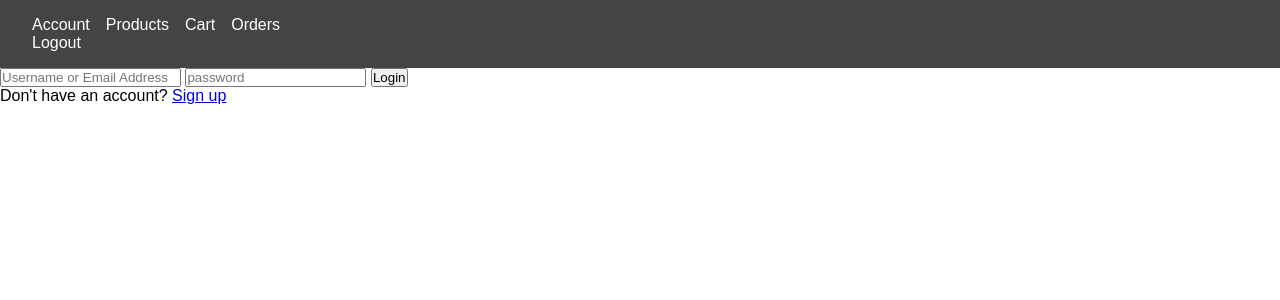
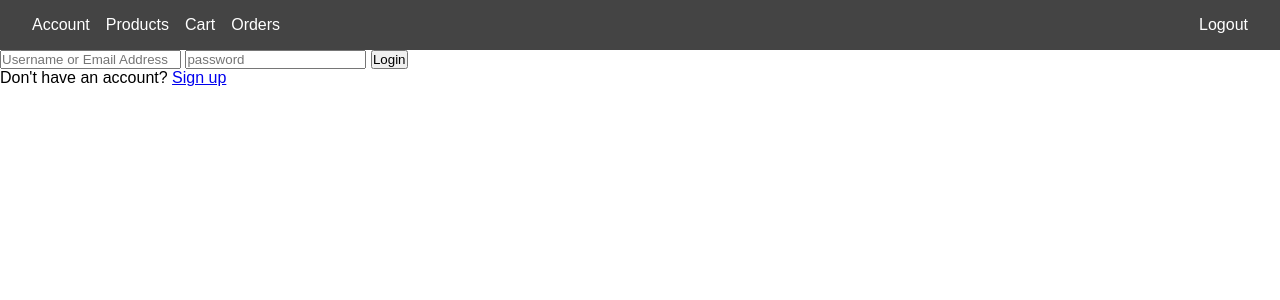
Before and after one commit to 0-ks-0/cset180-fp-ecommerce, a Flask app: page /login/ in a window 1280 px wide. Shown: the top 300 px of the page. Run offline with Flask 3, Linux system fonts and the light colour scheme; parts of the project's set-up code (start-up, migrations or seed data) failed here and were passed over.

Commit message:
Move logout button to right side of navbar

```diff
--- a/src/static/styles/base.css
+++ b/src/static/styles/base.css
@@ -33,6 +33,11 @@ header
 /*
 *	Navbar
 */
+.navbar
+{
+	display: flex;
+	justify-content: space-between;
+}
 .navbar_links
 {
 	display: flex;
```
